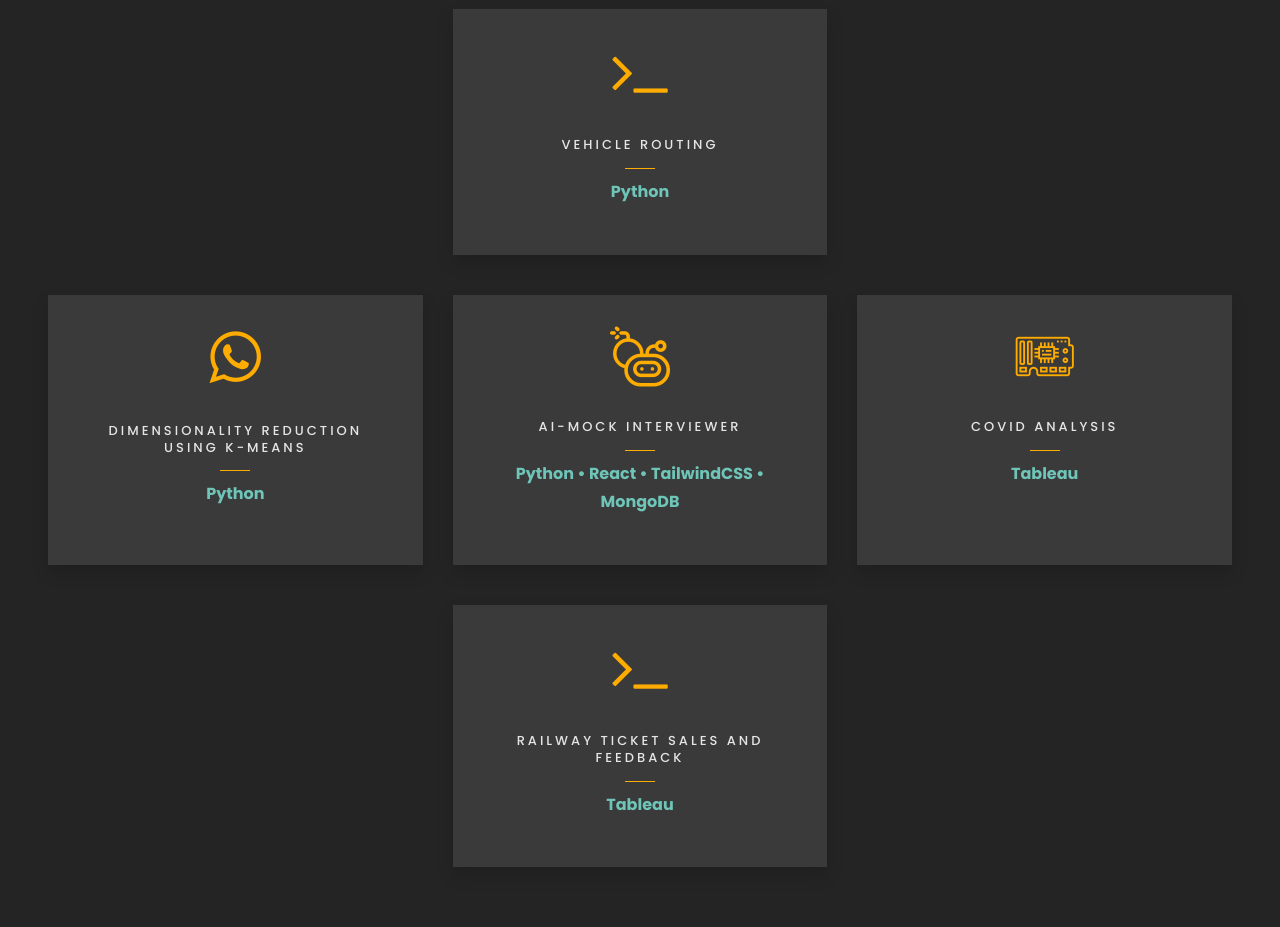
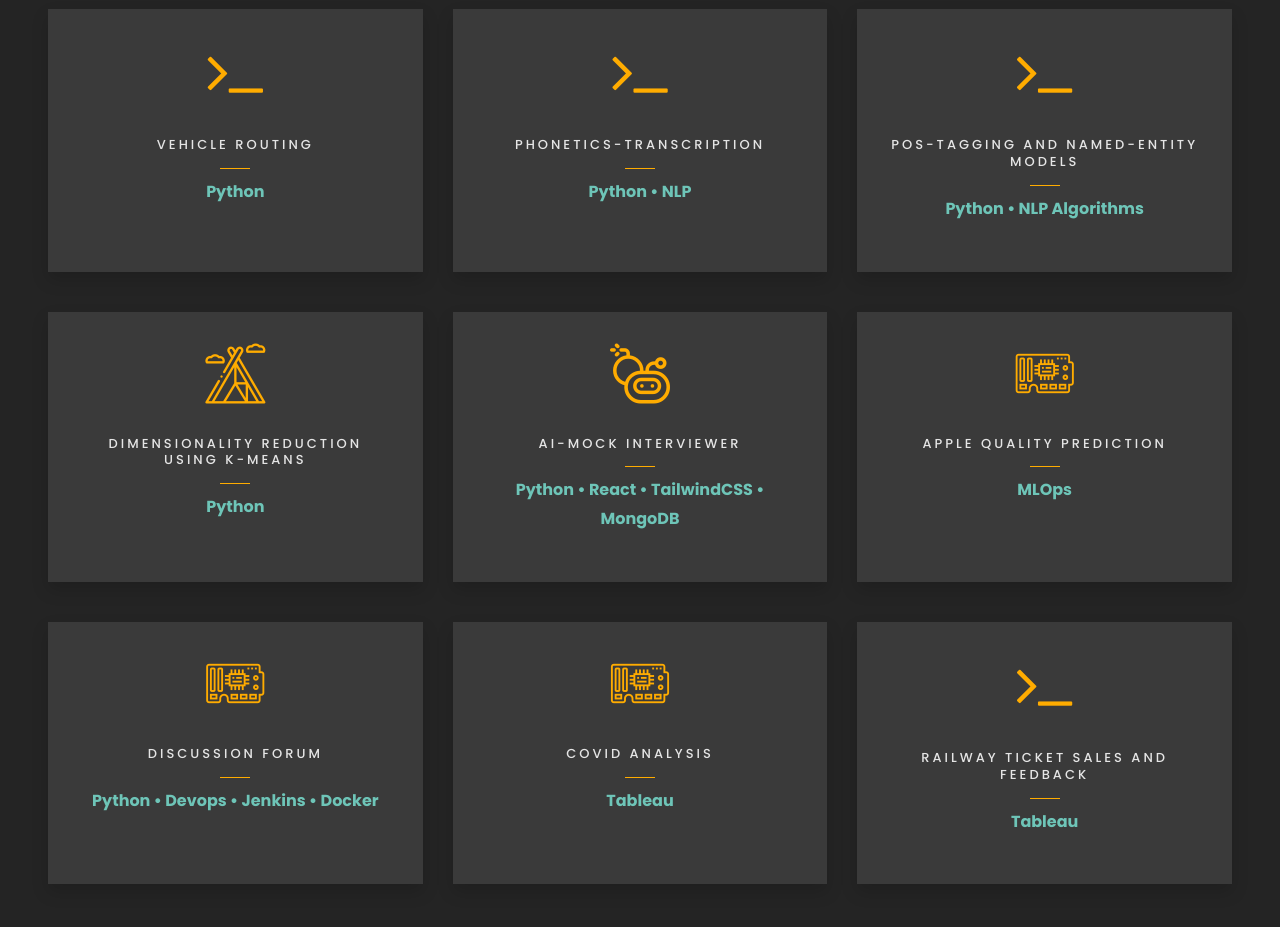
Before and after one commit to rajiramasam/My-Portfolio, a plain HTML site: page index.html in a window 1280 px wide. Shown: the part 4220-5147 px from the top of the page. Drawn offline with Linux system fonts and the light colour scheme; files whose address does not match are found by name.

Commit message:
projects  Updation

```diff
--- a/index.html
+++ b/index.html
@@ -508,7 +508,7 @@
         </div>
         <div class="row">
           <div class="col-md-4 text-center d-flex ftco-animate">
-            <a href="#"
+            <a href="https://github.com/rajiramasam/Geolocation-Attendance-Tracker.git"
             class="services-1 shadow">
               <span class="icon">
                 <i class="flaticon-camp"></i>
@@ -524,7 +524,7 @@
           </div>
 
           <div class="col-md-4 text-center d-flex ftco-animate">
-            <a href="#"
+            <a href="https://github.com/rajiramasam/Travel-Story-App.git"
             class="services-1 shadow">
               <span class="icon">
                 <i class="flaticon-camp"></i>
@@ -559,7 +559,7 @@
           </div>
           <div class="col-md-4 text-center d-flex mx-auto ftco-animate">
             <a
-              href="#"
+              href="https://github.com/rajiramasam/Vehicle_Routing_Optimization_Problem.git"
               target="_blank"
               class="services-1 shadow"
             >
@@ -575,16 +575,52 @@
               </div>
             </a>
           </div>
+          <div class="col-md-4 text-center d-flex mx-auto ftco-animate">
+            <a
+              href="https://github.com/rajiramasam/Phonetics-transcription.git"
+              target="_blank"
+              class="services-1 shadow"
+            >
+              <span class="icon">
+                <i class="icon-terminal"></i>
+              </span>
+              <div class="desc">
+                <h3 class="mb-4">Phonetics-Transcription</h3>
+                <p><strong>Python • NLP</strong></p>
+                <p>
+
+                </p>
+              </div>
+            </a>
+          </div>
+          <div class="col-md-4 text-center d-flex mx-auto ftco-animate">
+            <a
+              href="https://github.com/rajiramasam/Pos-Tagging-and-Named-Entity-Model.git"
+              target="_blank"
+              class="services-1 shadow"
+            >
+              <span class="icon">
+                <i class="icon-terminal"></i>
+              </span>
+              <div class="desc">
+                <h3 class="mb-4">Pos-Tagging and Named-Entity Models</h3>
+                <p><strong>Python • NLP Algorithms</strong></p>
+                <p>
+
+                </p>
+              </div>
+            </a>
+          </div>
         </div>
         <div class="row">
           <div class="col-md-4 text-center d-flex mx-auto ftco-animate">
             <a
-              href="#"
+              href="https://github.com/rajiramasam/Dimensionality-Reduction_with_KMeans.git"
               target="_blank"
               class="services-1 shadow"
             >
               <span class="icon">
-                <i class="icon-whatsapp"></i>
+                <i class="flaticon-camp"></i>
               </span>
               <div class="desc">
                 <h3 class="mb-4">Dimensionality Reduction using K-Means</h3>
@@ -597,7 +633,7 @@
           </div>
           <div class="col-md-4 text-center d-flex ftco-animate">
             <a
-              href="#"
+              href="https://github.com/rajiramasam/AI-Mock-Interviewer.git"
               target="_blank"
               class="services-1 shadow"
             >
@@ -615,7 +651,43 @@
           </div>
           <div class="col-md-4 text-center d-flex ftco-animate">
             <a
-              href="#"
+              href="https://github.com/rajiramasam/Apple-Quality-Prediction.git"
+              target="_blank"
+              class="services-1 shadow"
+            >
+              <span class="icon">
+                <i class="flaticon-circuit-board"></i>
+              </span>
+              <div class="desc">
+                <h3 class="mb-4">Apple Quality Prediction</h3>
+                <p><strong>MLOps</strong></p>
+                <p>
+
+                </p>
+              </div>
+            </a>
+          </div>
+          <div class="col-md-4 text-center d-flex ftco-animate">
+            <a
+              href="https://github.com/rajiramasam/Discussion-forum.git"
+              target="_blank"
+              class="services-1 shadow"
+            >
+              <span class="icon">
+                <i class="flaticon-circuit-board"></i>
+              </span>
+              <div class="desc">
+                <h3 class="mb-4">Discussion Forum</h3>
+                <p><strong>Python • Devops • Jenkins • Docker</strong></p>
+                <p>
+
+                </p>
+              </div>
+            </a>
+          </div>
+          <div class="col-md-4 text-center d-flex ftco-animate">
+            <a
+              href="https://github.com/rajiramasam/Covid-Analysis-using-Tableau.git"
               target="_blank"
               class="services-1 shadow"
             >
@@ -633,7 +705,7 @@
           </div>
           <div class="col-md-4 text-center d-flex mx-auto ftco-animate">
             <a
-              href="#"
+              href="https://github.com/rajiramasam/Railway-Sales-Analysis.git"
               target="_blank"
               class="services-1 shadow"
             >
```
